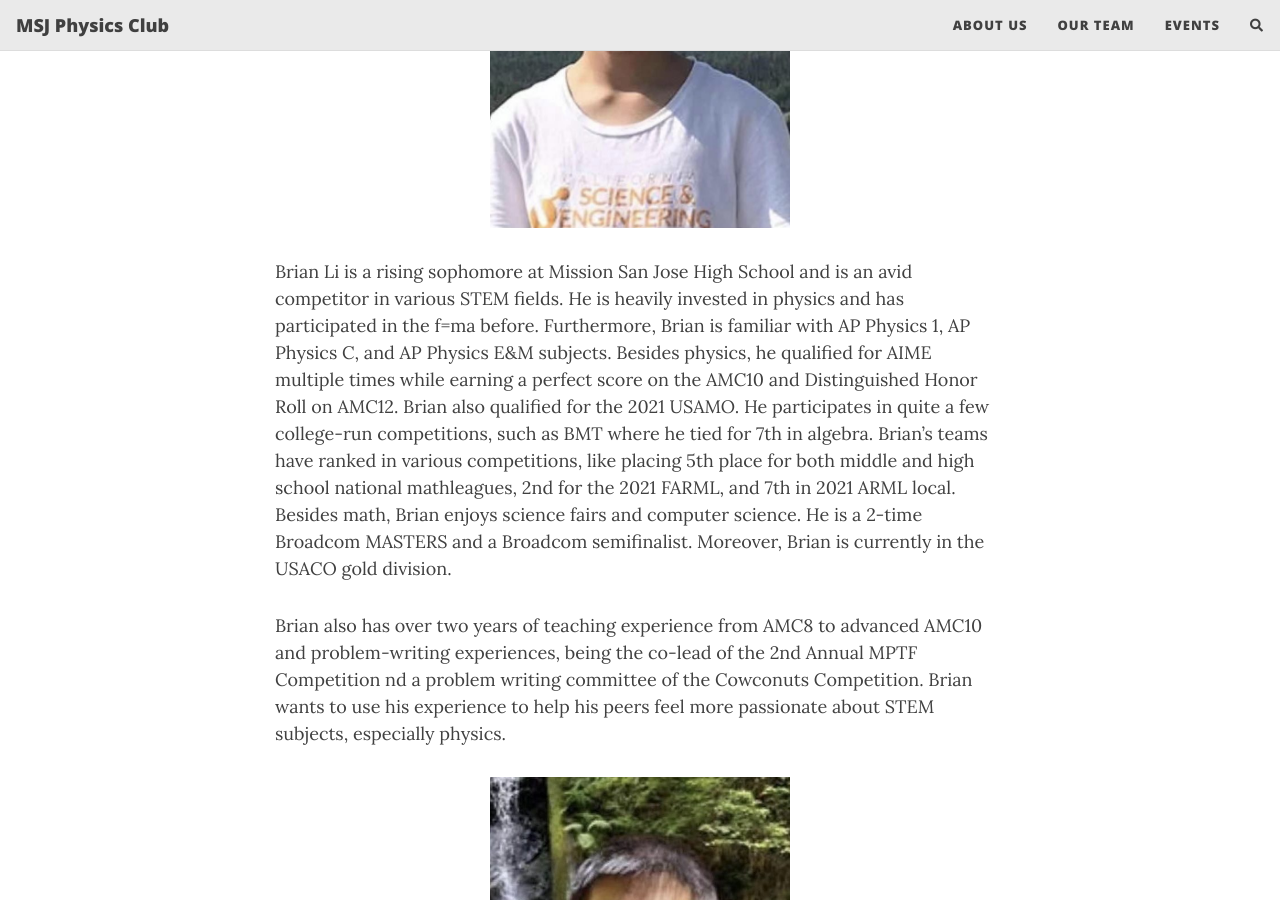
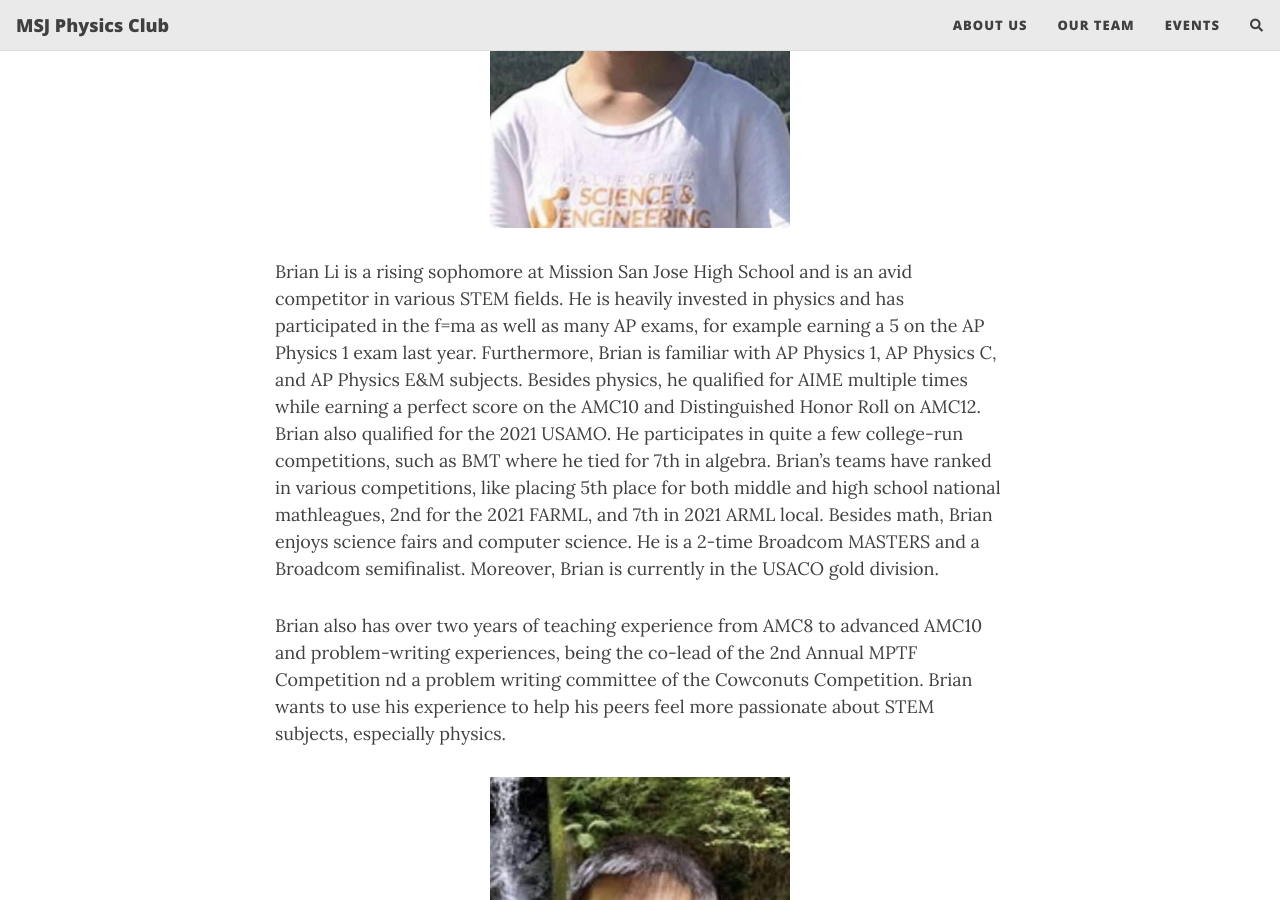
Before and after one commit to MSJPhysicsClub/MSJPhysicsClub.github.io, a Jekyll site: the page built from ourteam.md, in a window 1280 px wide and 900 px high, scrolled down 1312 px. Built offline with Jekyll 4.4.1, drawn with Linux system fonts in a browser that asks for light colours; nearby versions of some CDN libraries; comment, search, counter and statistics services are not loaded.

Commit message:
Update ourteam.md

```diff
--- a/ourteam.md
+++ b/ourteam.md
@@ -12,7 +12,7 @@ and she achieved a perfect score on the AMC 8. She placed 3rd individual and 1st
 <img src="/assets/img/brian-li.jpeg" class="center" width="300"/>
 
 Brian Li is a rising sophomore at Mission San Jose High School and is an avid
-competitor in various STEM fields. He is heavily invested in physics and has participated in the f=ma before. Furthermore, Brian is familiar with AP Physics 1, AP Physics C, and AP Physics E&M subjects. Besides physics, he qualified for AIME multiple times while
+competitor in various STEM fields. He is heavily invested in physics and has participated in the f=ma as well as many AP exams, for example earning a 5 on the AP Physics 1 exam last year. Furthermore, Brian is familiar with AP Physics 1, AP Physics C, and AP Physics E&M subjects. Besides physics, he qualified for AIME multiple times while
 earning a perfect score on the AMC10 and Distinguished Honor Roll on AMC12.
 Brian also qualified for the 2021 USAMO. He participates in quite a few college-run
 competitions, such as BMT where he tied for 7th in algebra. Brian’s teams have ranked
```
